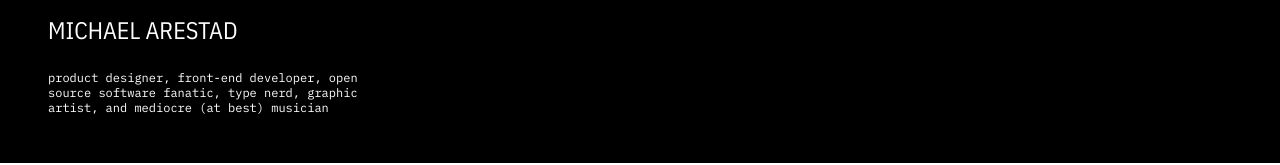
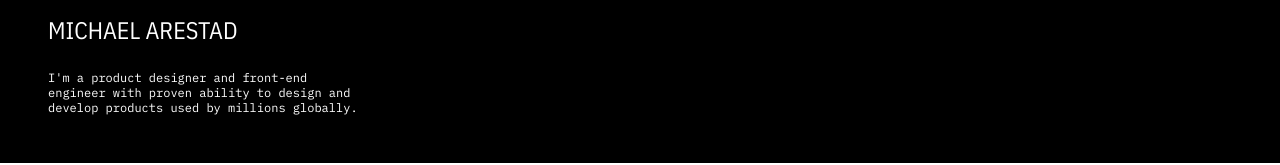
Before and after one commit to MichaelArestad/portfolio, a Next.js app: page /who in a window 1280 px wide. Shown: the part 477-642 px from the top of the page. Built offline with nearby package versions, Linux system fonts and the light colour scheme.

Commit message:
Updated description

```diff
--- a/pages/who.js
+++ b/pages/who.js
@@ -15,7 +15,7 @@ export default function Home() {
 			<main>
 				<Hero
 					title="Michael Arestad"
-					description="product designer, front-end developer, open source software fanatic, type nerd, graphic artist, and mediocre (at best) musician"
+					description="I'm a product designer and front-end engineer with proven ability to design and develop products used by millions globally."
 					backgroundColor="var( --color-dark )"
 					textColor="var( --color-light )"
 				>
```
